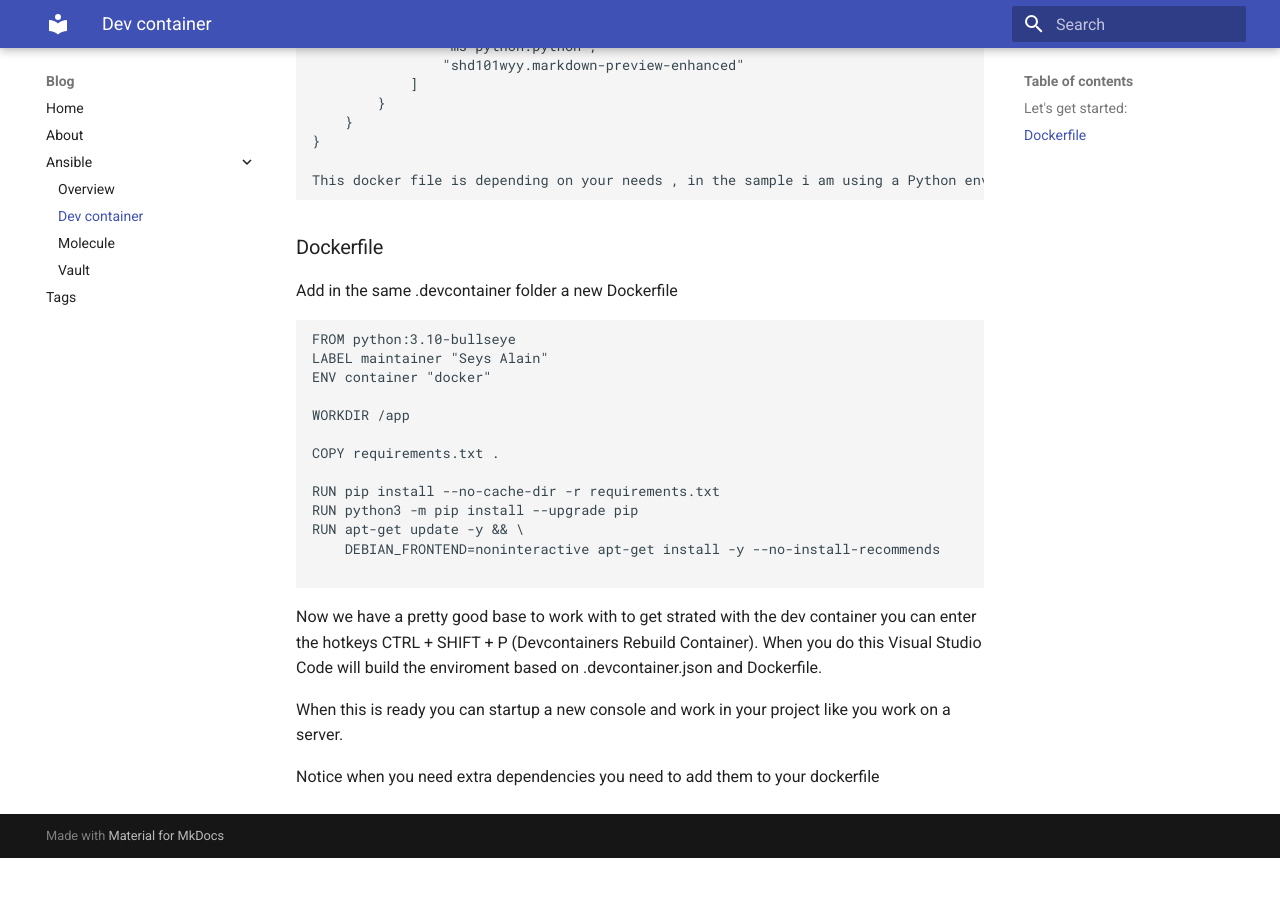
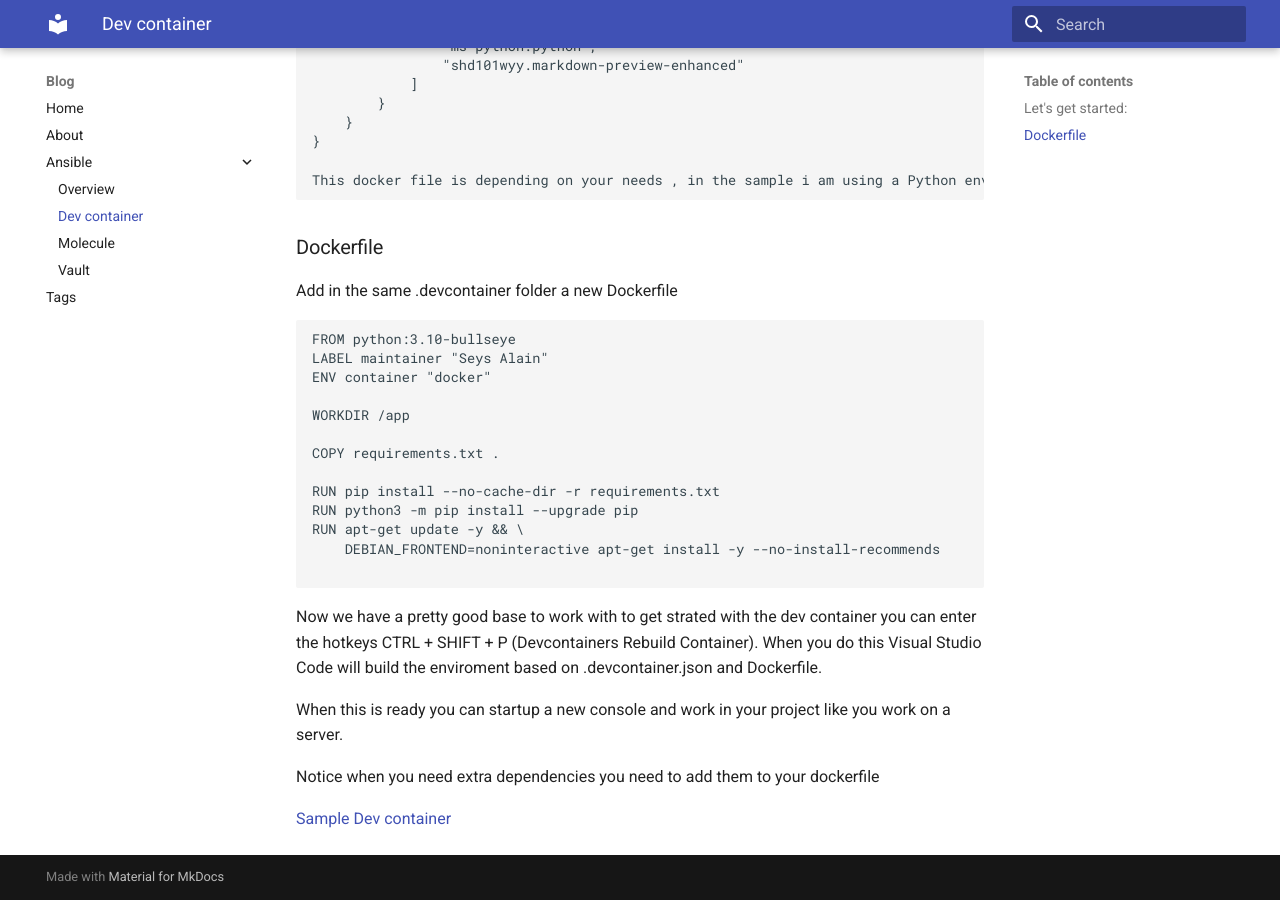
Before and after one commit to alainseys/blog, an MkDocs documentation site: the page built from docs/Ansible/devcontainer.md, in a window 1280 px wide and 900 px high, scrolled down 1048 px. Built offline with MkDocs 1.6.1 and Material for MkDocs 9.7.7, drawn with Linux system fonts in a browser that asks for light colours; before the commit the page ends 1906 px from its top, so only the background shows below that.

Commit message:
add dev container example

```diff
--- a/docs/Ansible/devcontainer.md
+++ b/docs/Ansible/devcontainer.md
@@ -72,3 +72,5 @@ Now we have a pretty good base to work with to get strated with the dev containe
 When this is ready you can startup a new console and work in your project like you work on a server.
 
 Notice when you need extra dependencies you need to add them to your dockerfile
+
+[Sample Dev container](https://github.com/alainseys/Ansible-devcontainer)
```
